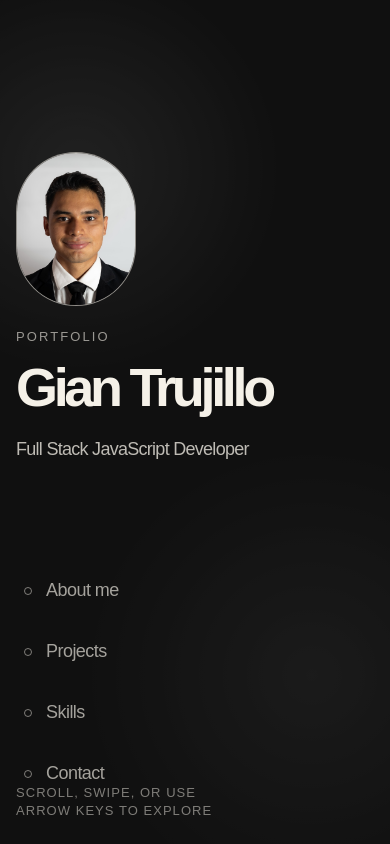
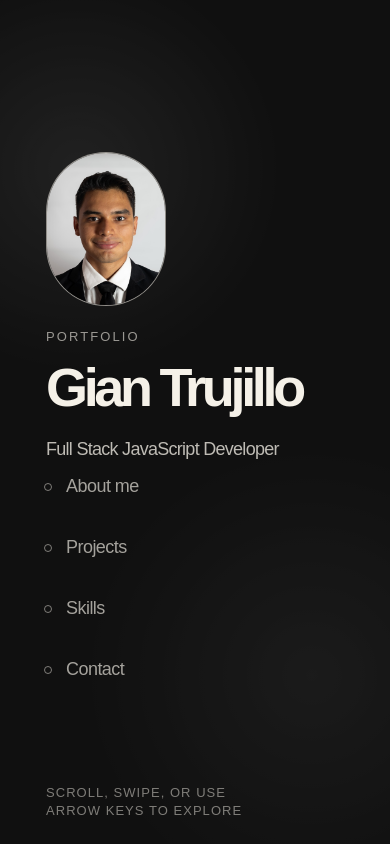
Before and after one commit to gian-trujillo/gian-trujillo-portfolio, a React (Vite) app: page / in a window 390 px wide. Built offline with nearby package versions, Linux system fonts and the light colour scheme.

Commit message:
final css polish

```diff
--- a/src/components/PortfolioLayout/PortfolioLayout.css
+++ b/src/components/PortfolioLayout/PortfolioLayout.css
@@ -38,6 +38,7 @@
 .portfolio__section--hero {
   background-color: #101010;
   color: #f5f1e8;
+  /* align-items: center; */
 }
 
 .portfolio__section--about {
@@ -68,6 +69,7 @@
   padding: 72px 0;
   display: flex;
   flex-direction: column;
+  align-items: center;
   justify-content: center;
 }
 
@@ -172,11 +174,17 @@
 }
 
 @media screen and (max-width: 720px) {
+    .portfolio__section--hero {
+        padding-left: 30px;
+    }
+
   .portfolio__section-content {
     width: min(100% - 32px, 1120px);
     min-height: 100vh;
     padding-top: 40px;
     padding-bottom: 120px;
+    /* padding-left: 30px; */
+    align-items: flex-start;
     justify-content: flex-start;
   }
 
@@ -198,7 +206,7 @@
   .portfolio__hint {
     right: auto;
     bottom: 24px;
-    left: 0;
+    /* left: 0; */
     max-width: 220px;
     line-height: 1.4;
   }
--- a/src/components/ProjectSection/ProjectSection.css
+++ b/src/components/ProjectSection/ProjectSection.css
@@ -222,7 +222,7 @@
 
   .projects__card,
   .projects__image {
-    min-height: 360px;
+    min-height: 420px;
   }
 
   .projects__links {
--- a/src/components/SectionControls/SectionControls.css
+++ b/src/components/SectionControls/SectionControls.css
@@ -125,9 +125,9 @@
 
 @media screen and (max-width: 720px) {
   .section-controls--hero {
-    top: auto;
+    /* top: auto; */
     bottom: 48px;
-    left: 24px;
+    left: 44px;
   }
 
   .section-controls--bottom {
--- a/src/components/SkillsSection/SkillsSection.css
+++ b/src/components/SkillsSection/SkillsSection.css
@@ -195,6 +195,7 @@
   .skills__item {
     min-height: auto;
     padding: 18px;
+    gap: 12px;
   }
 
   .skills__item-main {
@@ -238,6 +239,7 @@
 
   .skills__item {
     border-radius: 22px;
+    flex-direction: column;
   }
 
   .skills__item-main {
```
